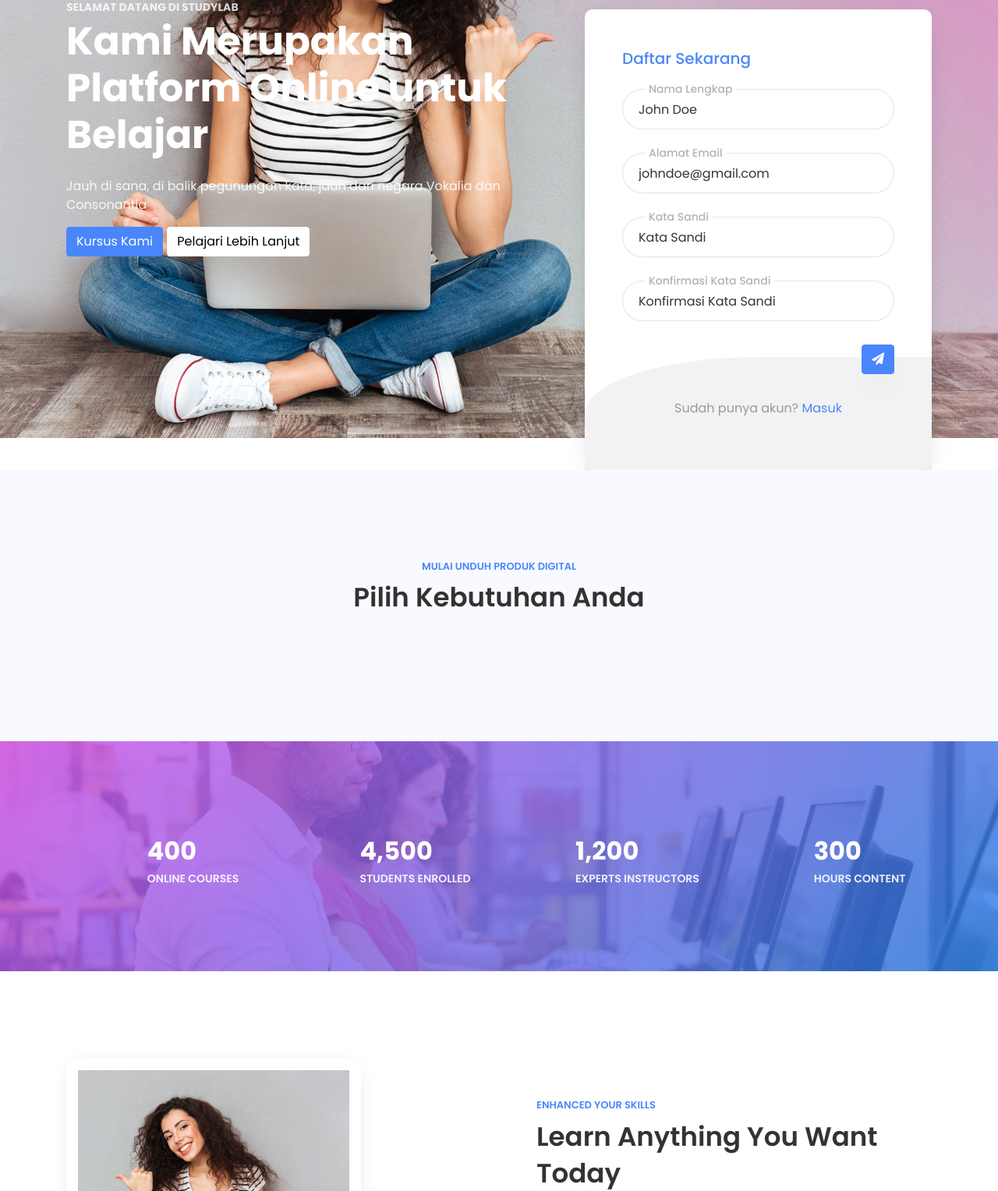
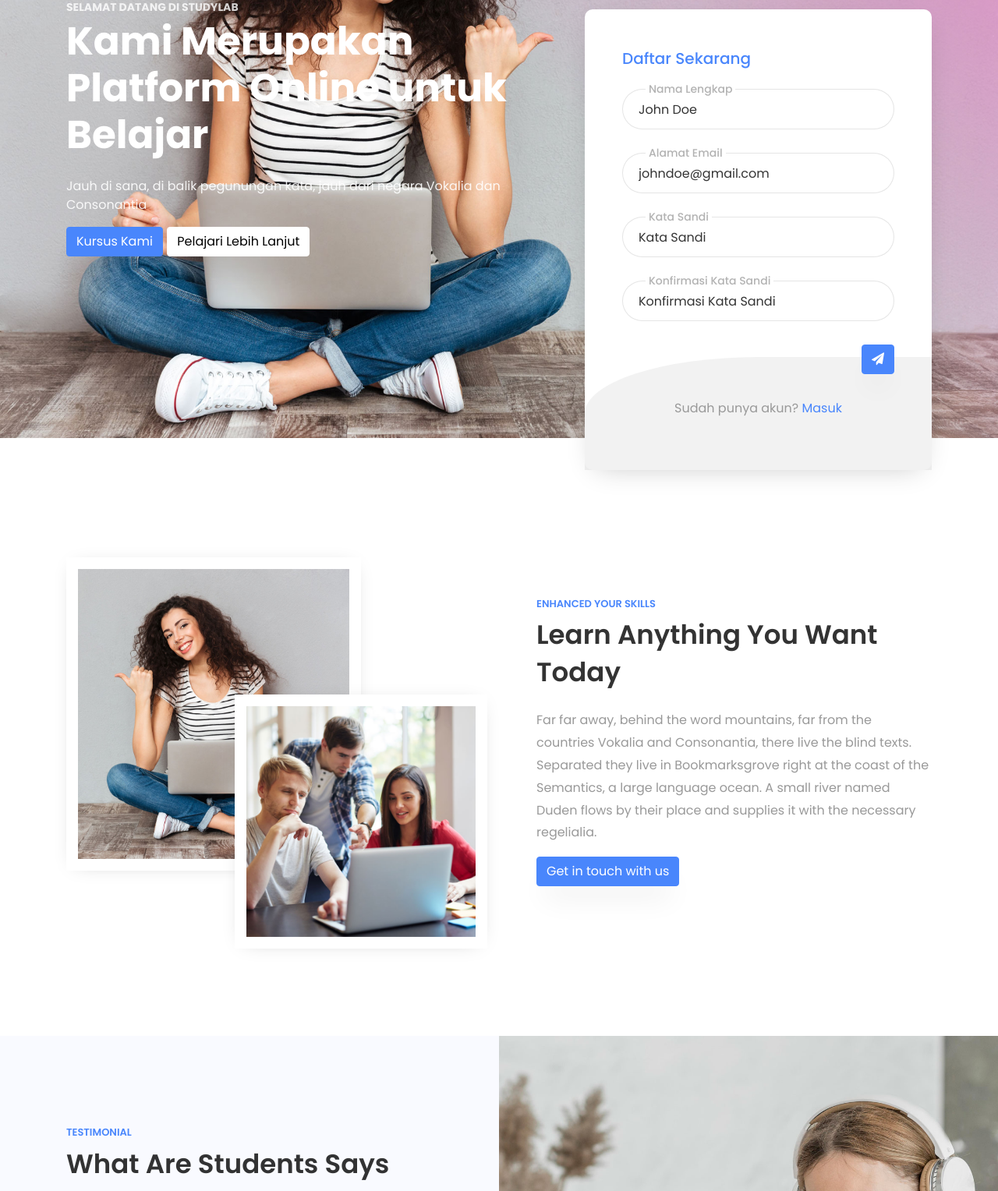
Before and after one commit to rinosetiyo/pemrogram, a Django app: page / in a window 1280 px wide. Shown: the part 238-1766 px from the top of the page at 78% size. Run offline with Django 5.2, Linux system fonts and the light colour scheme; data that the repository does not hold is empty; parts of the project's set-up code (start-up, migrations or seed data) failed here and were passed over; some libraries are stand-ins or nearby versions; some web fonts are replaced.

Commit message:
feat: comment out sections in index.html for future reference and cleanup

```diff
--- a/backend/templates/index.html
+++ b/backend/templates/index.html
@@ -54,7 +54,7 @@
     </div>
   </section>
 
-  <section class="ftco-section bg-light">
+  {% comment %} <section class="ftco-section bg-light">
     <div class="container">
       <div class="row justify-content-center pb-4">
         <div class="col-md-12 heading-section text-center ftco-animate">
@@ -93,9 +93,9 @@
         {% endfor %}
       </div>
     </div>
-  </section>
+  </section> {% endcomment %}
 
-  <section class="ftco-section ftco-counter img" id="section-counter" style="background-image: url('{% static 'images/bg_4.jpg' %}');">
+  {% comment %} <section class="ftco-section ftco-counter img" id="section-counter" style="background-image: url('{% static 'images/bg_4.jpg' %}');">
     <div class="overlay"></div>
     <div class="container">
       <div class="row">
@@ -145,7 +145,7 @@
         </div>
       </div>
     </div>
-  </section>
+  </section> {% endcomment %}
 
   <section class="ftco-section ftco-about img">
     <div class="container">
```
